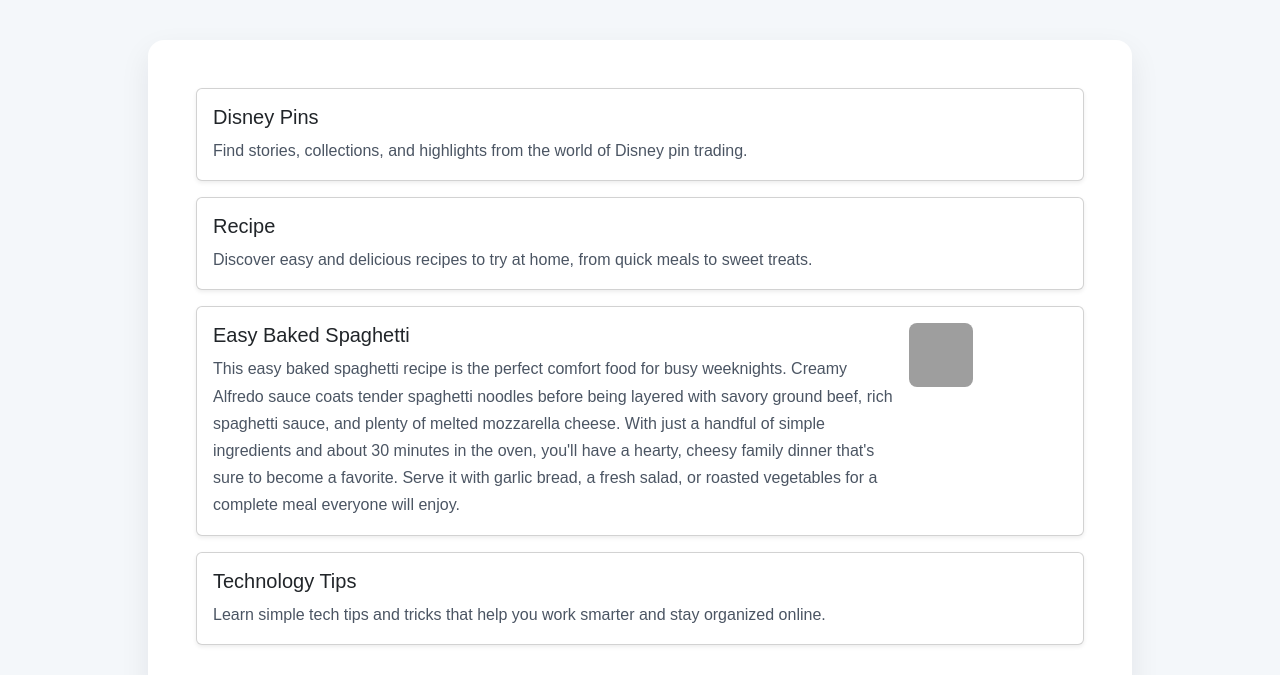
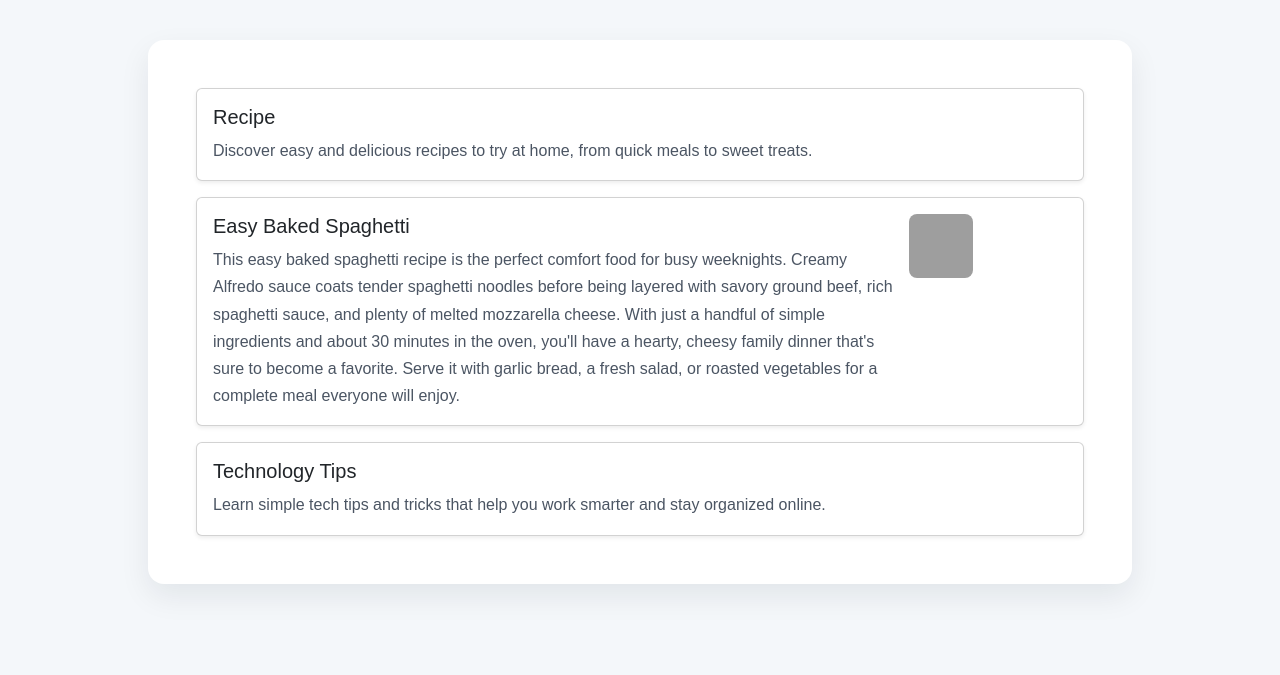
Before and after one commit to kylessidehustlejourney/kylessidehustlejourney.github.io, a plain HTML site: page index.html in a window 1280 px wide. Shown: the part 125-800 px from the top of the page. Drawn offline with nearby package versions, Linux system fonts and the light colour scheme; grey boxes are pictures that could not be loaded.

Commit message:
Remove Disney Pins card from home page.

```diff
--- a/index.html
+++ b/index.html
@@ -23,14 +23,6 @@
         <div class="row gx-5">
           <div class="col-12">
             <div class="row row-cols-1 g-3">
-              <div class="col">
-                <a class="card h-100 text-decoration-none text-dark shadow-sm" href="disneypins.html">
-                  <div class="card-body">
-                    <h2 class="h5">Disney Pins</h2>
-                    <p class="mb-0">Find stories, collections, and highlights from the world of Disney pin trading.</p>
-                  </div>
-                </a>
-              </div>
               <div class="col">
                 <a class="card h-100 text-decoration-none text-dark shadow-sm" href="recipes.html">
                   <div class="card-body">
```
